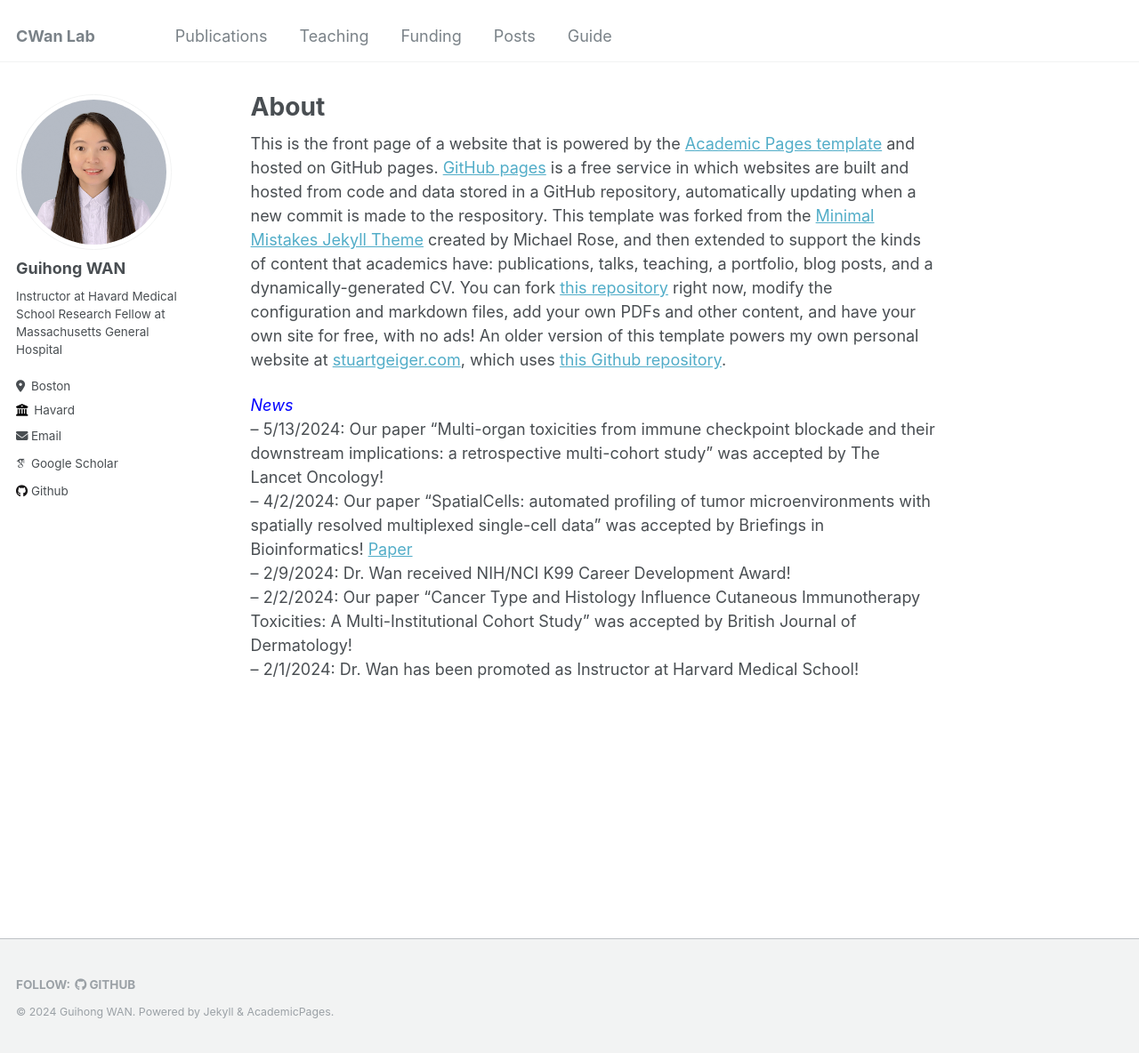
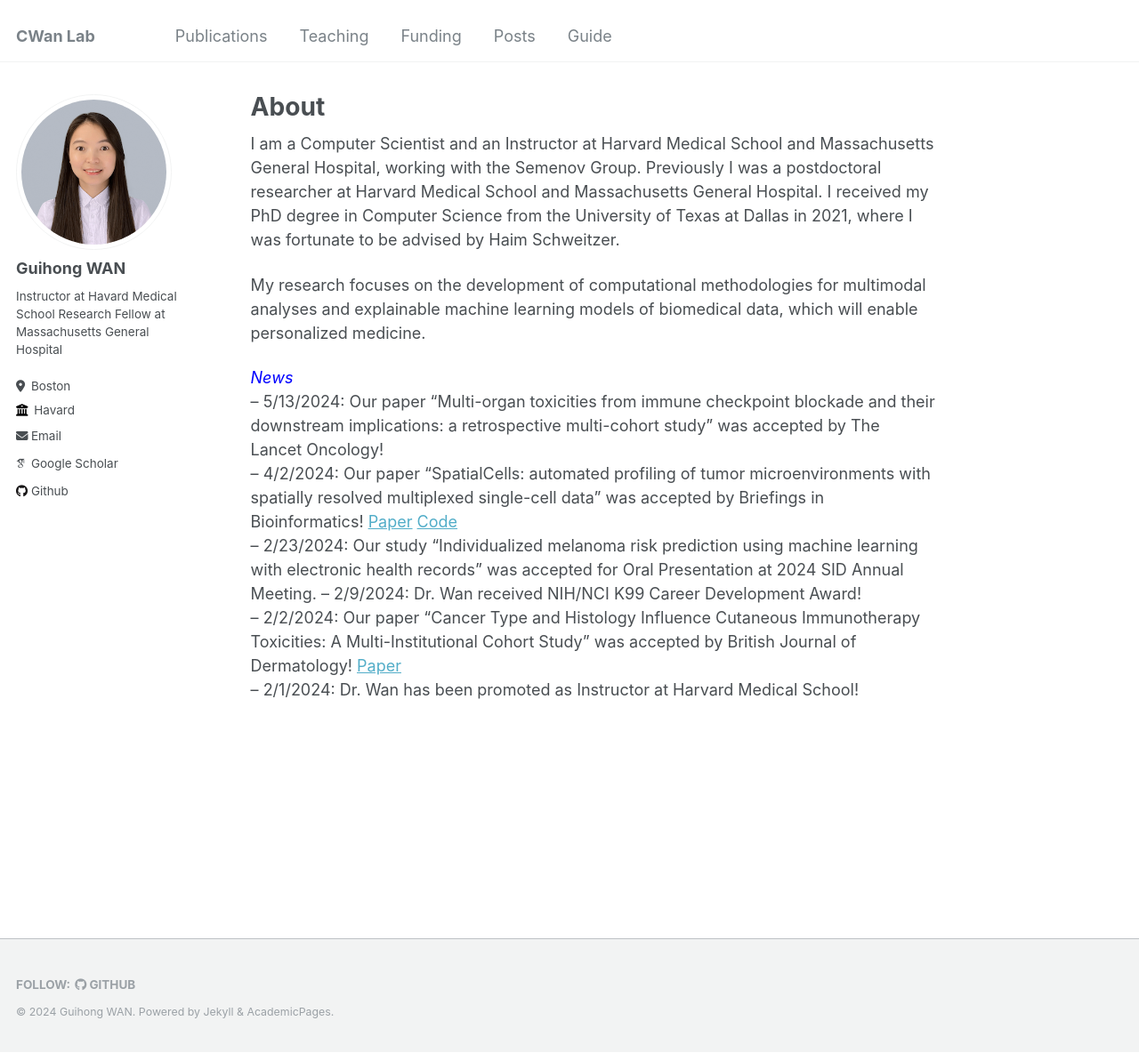
Before and after one commit to cwanlab/cwanlab.github.io, a Jekyll site: the page built from _pages/about.md, in a window 1280 px wide and 1184 px high. Shown: the whole window at 89% size. Built offline with Jekyll 4.4.1, drawn with Linux system fonts in a browser that asks for light colours; some web fonts are replaced.

Commit message:
Update about
Update about

```diff
--- a/_pages/about.md
+++ b/_pages/about.md
@@ -7,12 +7,16 @@ redirect_from:
   - /about.html
 ---
 
-This is the front page of a website that is powered by the [Academic Pages template](https://github.com/academicpages/academicpages.github.io) and hosted on GitHub pages. [GitHub pages](https://pages.github.com) is a free service in which websites are built and hosted from code and data stored in a GitHub repository, automatically updating when a new commit is made to the respository. This template was forked from the [Minimal Mistakes Jekyll Theme](https://mmistakes.github.io/minimal-mistakes/) created by Michael Rose, and then extended to support the kinds of content that academics have: publications, talks, teaching, a portfolio, blog posts, and a dynamically-generated CV. You can fork [this repository](https://github.com/academicpages/academicpages.github.io) right now, modify the configuration and markdown files, add your own PDFs and other content, and have your own site for free, with no ads! An older version of this template powers my own personal website at [stuartgeiger.com](http://stuartgeiger.com), which uses [this Github repository](https://github.com/staeiou/staeiou.github.io).
+I am a Computer Scientist and an Instructor at Harvard Medical School and Massachusetts General Hospital, working with the Semenov Group.
+Previously I was a postdoctoral researcher at Harvard Medical School and Massachusetts General Hospital.
+I received my PhD degree in Computer Science from the University of Texas at Dallas in 2021, where I was fortunate to be advised by Haim Schweitzer.
 
+My research focuses on the development of computational methodologies for multimodal analyses and explainable machine learning models of biomedical data, which will enable personalized medicine.
 
 <span style="color:blue">*News*</span>
 – 5/13/2024: Our paper "Multi-organ toxicities from immune checkpoint blockade and their downstream implications: a retrospective multi-cohort study" was accepted by The Lancet Oncology!
-– 4/2/2024: Our paper "SpatialCells: automated profiling of tumor microenvironments with spatially resolved multiplexed single-cell data" was accepted by Briefings in Bioinformatics! [Paper](https://academic.oup.com/bib/article/25/3/bbae189/7663435)
+– 4/2/2024: Our paper "SpatialCells: automated profiling of tumor microenvironments with spatially resolved multiplexed single-cell data" was accepted by Briefings in Bioinformatics! [Paper](https://academic.oup.com/bib/article/25/3/bbae189/7663435) [Code](https://semenovlab.github.io/SpatialCells/)
+– 2/23/2024: Our study "Individualized melanoma risk prediction using machine learning with electronic health records" was accepted for Oral Presentation at 2024 SID Annual Meeting.
 – 2/9/2024: Dr. Wan received NIH/NCI K99 Career Development Award!
-– 2/2/2024: Our paper "Cancer Type and Histology Influence Cutaneous Immunotherapy Toxicities: A Multi-Institutional Cohort Study" was accepted by British Journal of Dermatology!
+– 2/2/2024: Our paper "Cancer Type and Histology Influence Cutaneous Immunotherapy Toxicities: A Multi-Institutional Cohort Study" was accepted by British Journal of Dermatology! [Paper](https://academic.oup.com/bjd/advance-article-abstract/doi/10.1093/bjd/ljae053/7608988)
 – 2/1/2024: Dr. Wan has been promoted as Instructor at Harvard Medical School!
```
